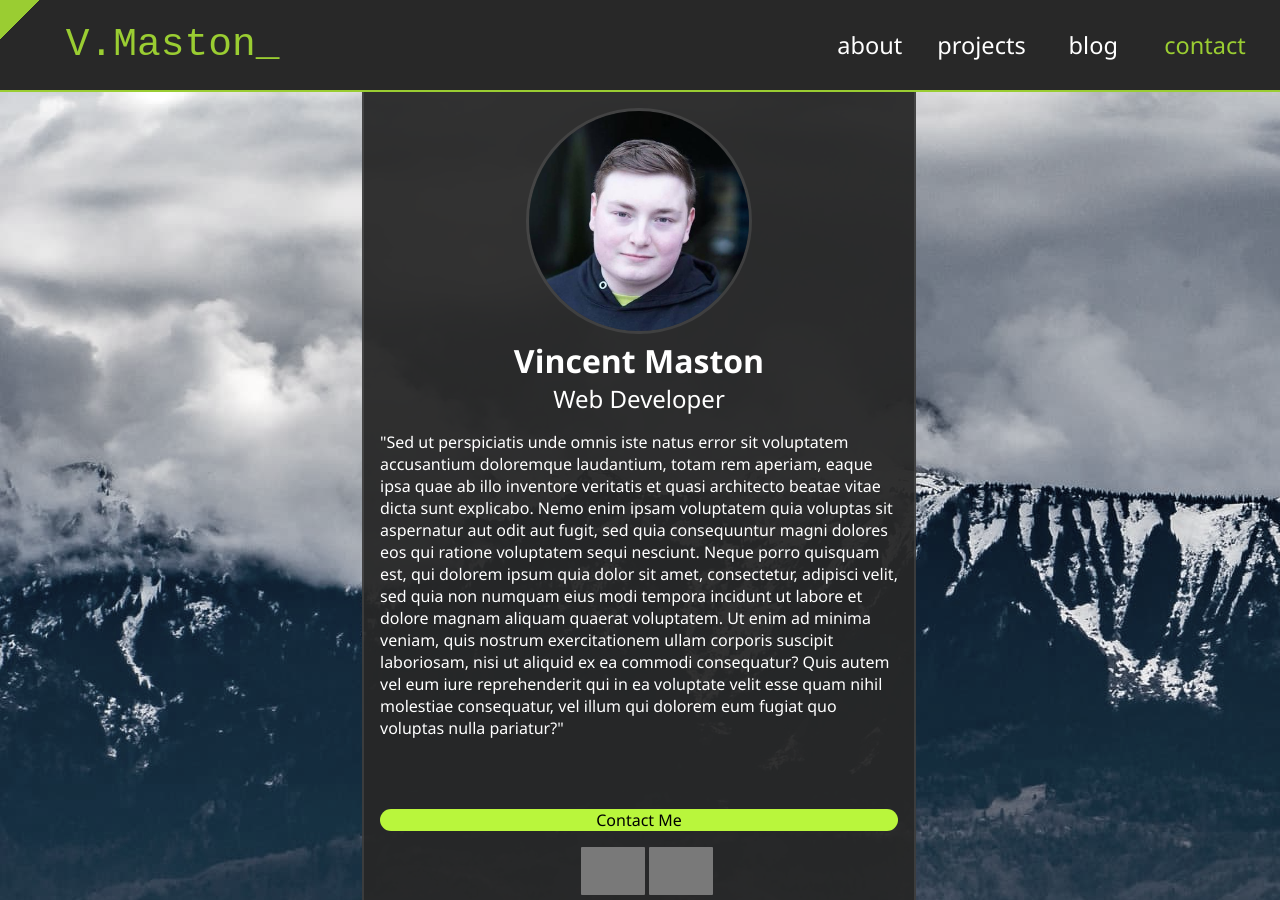
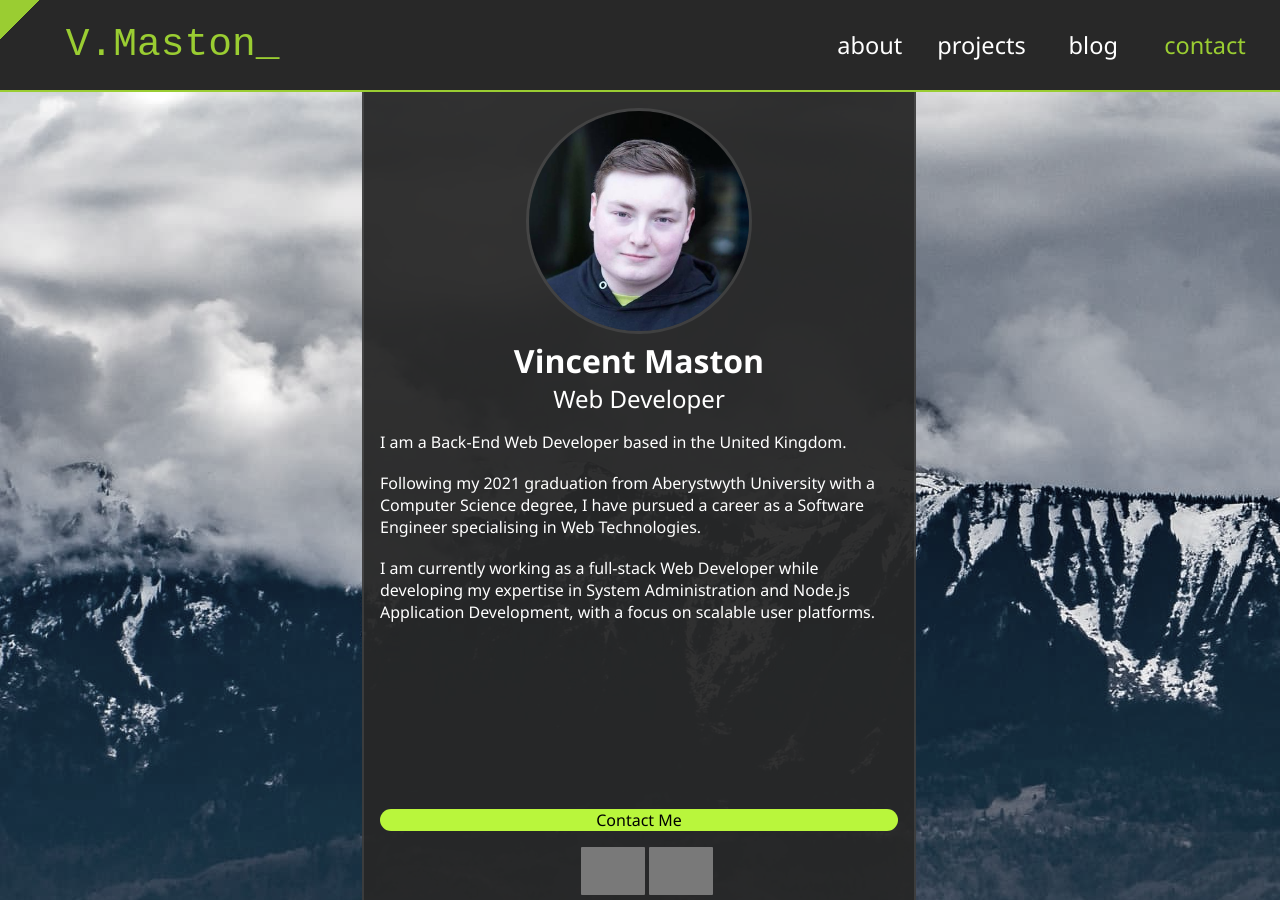
Before and after one commit to VMaston/vmaston.github.io, a Jekyll site: the page built from contact.md, in a window 1280 px wide. Built offline with Jekyll 4.4.1, drawn with Linux system fonts in a browser that asks for light colours; grey boxes are pictures that could not be loaded.

Commit message:
bio push

```diff
--- a/_includes/bio.html
+++ b/_includes/bio.html
@@ -7,14 +7,15 @@
   </div>
 
   <div id="status" class="status">
-    "Sed ut perspiciatis unde omnis iste natus error sit voluptatem accusantium doloremque laudantium, totam rem
-    aperiam, eaque ipsa quae ab illo inventore veritatis et quasi architecto beatae vitae dicta sunt explicabo. Nemo
-    enim ipsam voluptatem quia voluptas sit aspernatur aut odit aut fugit, sed quia consequuntur magni dolores eos qui
-    ratione voluptatem sequi nesciunt. Neque porro quisquam est, qui dolorem ipsum quia dolor sit amet, consectetur,
-    adipisci velit, sed quia non numquam eius modi tempora incidunt ut labore et dolore magnam aliquam quaerat
-    voluptatem. Ut enim ad minima veniam, quis nostrum exercitationem ullam corporis suscipit laboriosam, nisi ut
-    aliquid ex ea commodi consequatur? Quis autem vel eum iure reprehenderit qui in ea voluptate velit esse quam nihil
-    molestiae consequatur, vel illum qui dolorem eum fugiat quo voluptas nulla pariatur?"
+    I am a Back-End Web Developer based in the United Kingdom.
+    <p>
+      Following my 2021 graduation from Aberystwyth University with a Computer Science degree, I have pursued a career
+      as a Software Engineer specialising in Web Technologies.
+    </p>
+    <p>
+      I am currently working as a full-stack Web Developer while developing my expertise in System Administration and
+      Node.js Application Development, with a focus on scalable user platforms.
+    </p>
   </div>
 
   <div class="contact">
```
